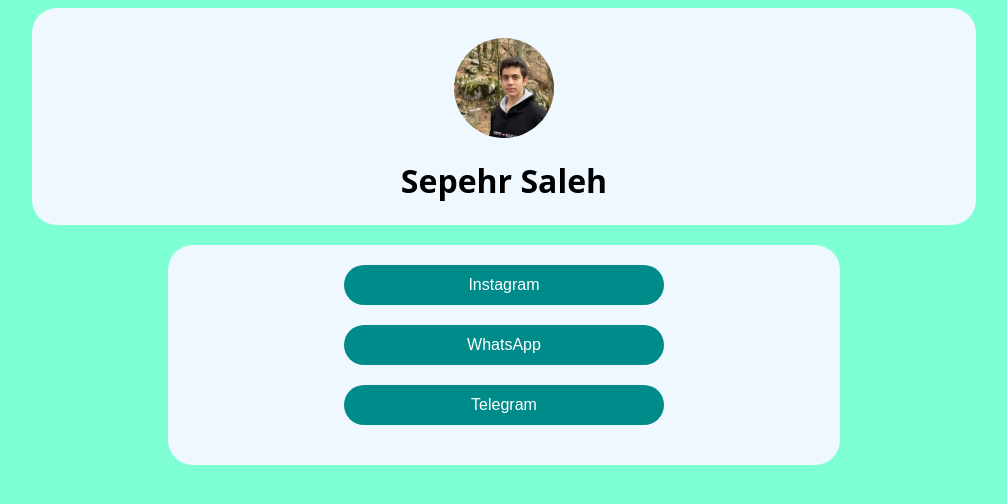
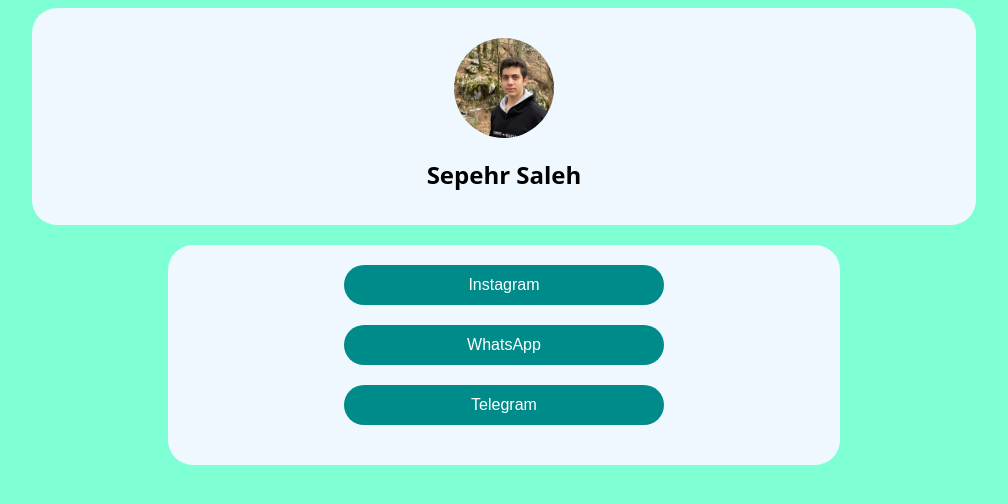
Before and after one commit to Sepehrzss/Sepehrzss.github.io, a plain HTML site: page index.html in a window 1280 px wide. Shown: the whole page, without its empty margins (136-1143 px from the left). Drawn offline with Linux system fonts and the light colour scheme.

Commit message:
Update index.html

```diff
--- a/index.html
+++ b/index.html
@@ -64,7 +64,7 @@
     <body>
         <div class="Headerbar">
             <img src="Sepehr.png">
-            <h1>Sepehr Saleh</h1>
+            <h2>Sepehr Saleh</h2>
         </div>
         <div class="Links">
             <center>
```
